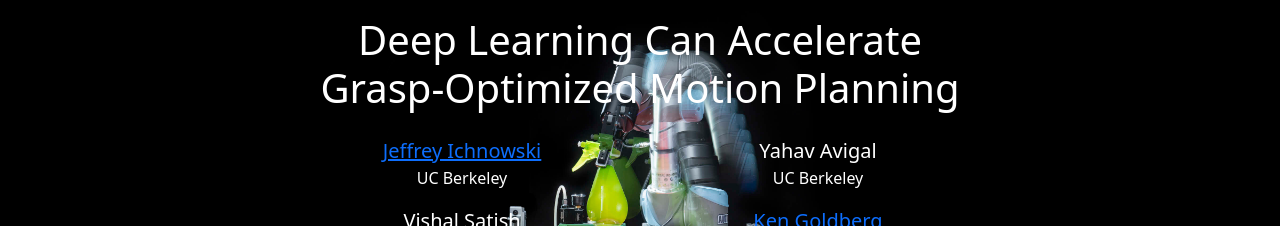
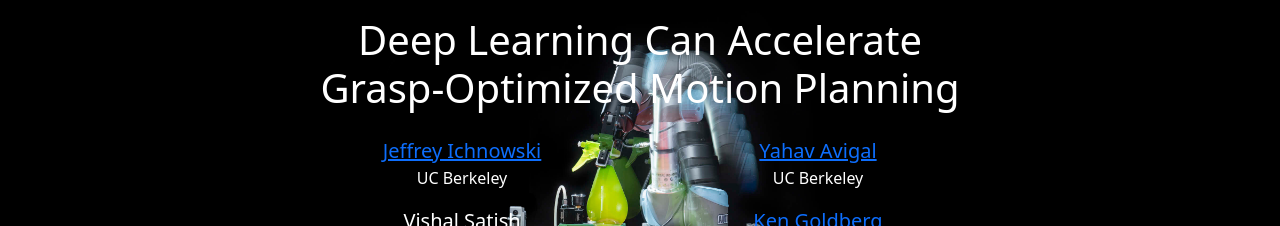
Before and after one commit to BerkeleyAutomation/dj-gomp, a plain HTML site: page index.html in a window 1280 px wide. Shown: the top 226 px of the page. Drawn offline with nearby package versions, Linux system fonts and the light colour scheme.

Commit message:
Update index.html

```diff
--- a/index.html
+++ b/index.html
@@ -37,7 +37,7 @@
                     <div>UC Berkeley</div>
                   </div>
                   <div class="col-6">
-                    <div class="fs-5">Yahav Avigal</div>
+                    <div class="fs-5"><a href="https://yahavigal.github.io/">Yahav Avigal</a></div>
                     <div>UC Berkeley</div>
                   </div>
                   <div class="col-6">
```
